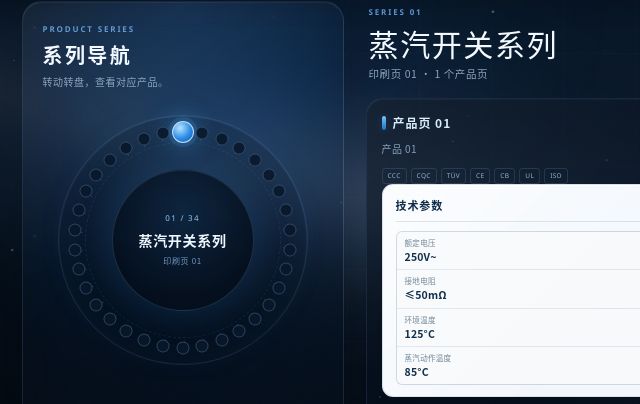
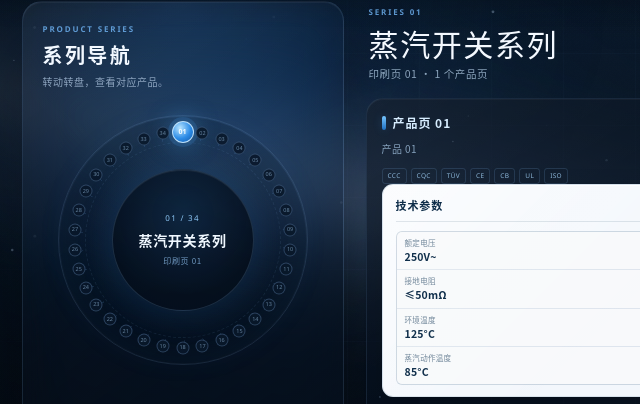
Before and after one commit to ReFIT-No1/Album-v2, a plain HTML site: page catalog.html in a window 1280 px wide. Shown: the part 91-495 px from the top of the page, 13-653 px from the left. Drawn offline with Linux system fonts and the light colour scheme.

Commit message:
Polish series dial numbering and cache version

```diff
--- a/catalog.css
+++ b/catalog.css
@@ -1203,3 +1203,21 @@
   .product-body { padding: 8px; }
   .product-model { font-size: 13px; }
 }
+
+.series-dot__num {
+  position: absolute;
+  inset: 0;
+  display: grid;
+  place-items: center;
+  color: rgba(160, 198, 230, .62);
+  font-family: var(--font-num, "Segoe UI", Arial, sans-serif);
+  font-size: 5.5px;
+  line-height: 1;
+  pointer-events: none;
+}
+
+.series-dot.is-active .series-dot__num {
+  color: #f4fcff;
+  font-size: 7px;
+  font-weight: 600;
+}
--- a/catalog.js
+++ b/catalog.js
@@ -60,6 +60,10 @@
       label.className = 'series-dot__label';
       label.textContent = item.name;
       dot.appendChild(label);
+      const number = document.createElement('span');
+      number.className = 'series-dot__num';
+      number.textContent = pad2(item.number);
+      dot.appendChild(number);
       dot.addEventListener('click', () => selectSeries(index));
       dot.addEventListener('mouseenter', () => showDialPreview(index));
       dot.addEventListener('mouseleave', () => showDialPreview(active));
```
Also changed, not shown: catalog.html (+4 -4 lines), index.html (+4 -4 lines).
